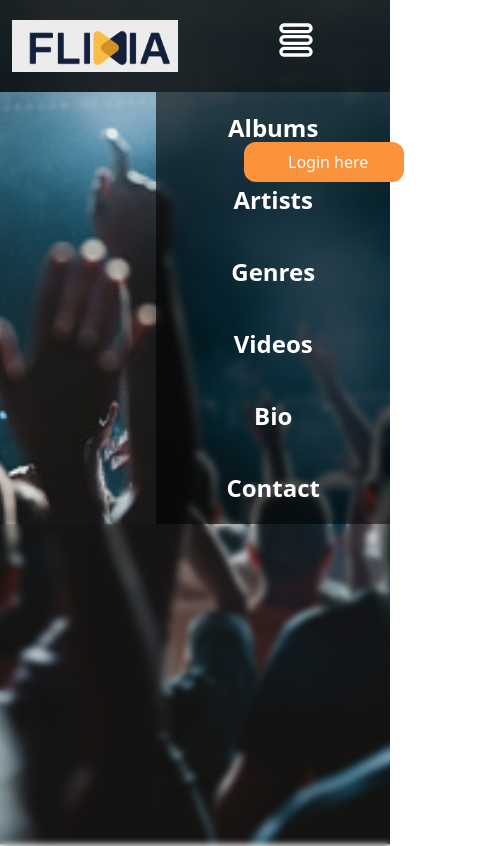
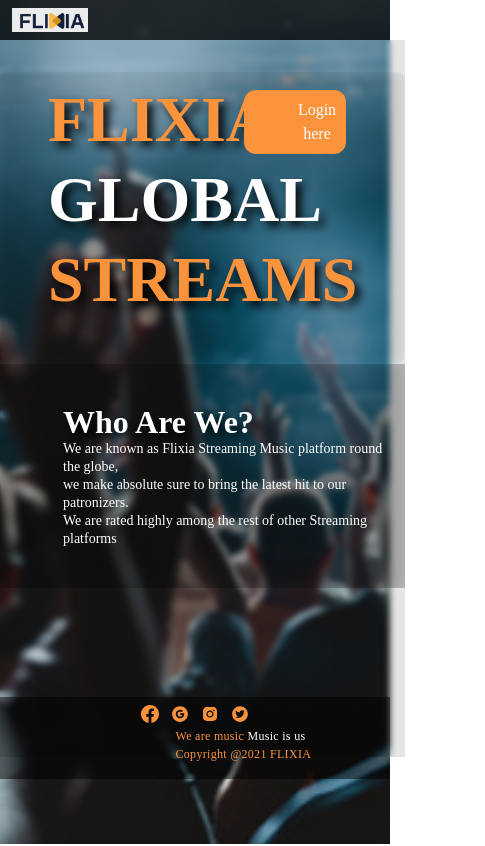
Before and after one commit to ife-chukwu/Flixia-Project, a React (Create React App) app: page / in a window 390 px wide. Shown: the top 846 px of the page, 485 px wide, since content can reach past the window. Built offline with nearby package versions, Linux system fonts and the light colour scheme.

Commit message:
Flixia responsiveness

```diff
--- a/src/App.js
+++ b/src/App.js
@@ -4,7 +4,7 @@ import Hero from "./Components/HeroPage";
 function App() {
   return (
     <div>
-      <Hero className="bg-hero-image" />
+      <Hero className="lg:bg-hero-image" />
     </div>
   );
 }
--- a/src/Components/HeroItems.js
+++ b/src/Components/HeroItems.js
@@ -2,16 +2,16 @@ import React from "react";
 
 const HeroItems = () => {
   return (
-    <div className=" text-white leading-[5rem]  py-[2rem] bg-black/10 backdrop-blur-[3px] h-[85vh] relative">
+    <div className="text-white leading-[5rem]  py-[2rem] bg-black/10 backdrop-blur-[3px] h-[85vh] relative">
       <div className="flex " data-aos="fade-up"
-     data-aos-anchor-placement="top-center"
+      data-aos-anchor-placement="top-center"
      data-aos-duration="3000"
      >
 
         <h1
           className=" text-shadow text-[4rem] font-extrabold
       text-orange-400 rounded-lg bg-black/0 backdrop-blur-[5px]
-       pt-2 pb-11  px-12 w-[50%]"
+       pt-2 pb-11  px-12 "
         >
           {" "}
           FLIXIA
@@ -21,7 +21,7 @@ const HeroItems = () => {
           STREAMS
         </h1>
       </div>
-      <div className=" bg-black/20 backdrop-blur-[5px] w-[50%] py-10">
+      <div className=" bg-black/20 backdrop-blur-[5px]  px-2 py-10">
         <h1 className="text-shadow text-white flex   text-[2rem] font-bold pl-[55px] leading-9">
           Who Are We?
         </h1>
--- a/src/Components/HeroPage.js
+++ b/src/Components/HeroPage.js
@@ -1,8 +1,9 @@
 import React from "react";
 import { HiOutlineSearch } from "react-icons/hi";
-import { TiThMenuOutline } from "react-icons/ti";
-import {BsFacebook} from 'react-icons/bs'
-import {AiFillGoogleCircle} from 'react-icons/ai'
+import { BsFacebook } from "react-icons/bs";
+import { AiFillGoogleCircle } from "react-icons/ai";
+import { AiFillInstagram } from "react-icons/ai";
+import { AiFillTwitterCircle } from "react-icons/ai";
 import { useState } from "react";
 import NavbarMd from "./NavbarMd";
 import HeroItems from "./HeroItems";
@@ -41,20 +42,18 @@ function Hero() {
   };
   return (
     <div className="bg-hero-image bg-no-repeat bg-cover bg-bottom w-full h-[100vh]">
-      <div className="flex text-[20px] items-center   justify-between  w-[100%]  bg-black/60 hover:bg-black/80 transition duration-700 ease-in-out backdrop-blur-[3px] pt-2 pb-5 ">
+      <div className=" h-10 lg:h-[80px] w-[100%] flex text-[20px] items-center   justify-between    bg-black/60 hover:bg-black/80 transition duration-700 ease-in-out backdrop-blur-[3px] pt-2 pb-5 ">
         <figure className="">
           <img
             src="Flixialogo.png"
             alt="Flixia"
-            className="px-3 w-[190px] h-15  items-center mt-3  shadow-2xl  "
-            data-aos="zoom-in-left"
-            data-aos-duration="3000"
+            className="w-[100px] md:w-[190px] h-15 px-3 items-center mt-3  shadow-2xl  "
+            data-aos="md:zoom-in-left"
+            data-aos-duration="md:3000"
           />
         </figure>
 
-        <TiThMenuOutline className="text-white  hover:text-orange-400 mr-[19%] transition duration-500 ease-in-out text-[40px] cursor-pointer  md:hidden" />
-
-        <ul className=" hidden  md:flex flex-row text-white gap-5 px-9 pt-4 items-center font-normal text-base  cursor-pointer  ">
+        <ul className=" hidden  lg:flex flex-row text-white gap-5 px-9 pt-4 items-center font-normal text-base  cursor-pointer  ">
           <li
             className="text-white hover:text-orange-400"
             onClick={buttonHandler}
@@ -108,8 +107,8 @@ function Hero() {
       </div>
       <div className="flex flex-col pl-[60%] absolute  z-30">
         <button
-          className="flex   border-2xl bg-orange-400 hover:bg-orange-500 hover:text-white transition duration-400 text-white pl-11 py-2 mr-11
-          rounded-xl items-center text-base w-40 mt-[50px] ml-[10px] "
+          className="w-[100px]py-0 flex  text-[12px]  md:w-40 flex border-2xl bg-orange-400 hover:bg-orange-500 hover:text-white transition duration-400 text-white pl-11 py-2 mr-11
+          rounded-xl items-center text-base  mt-[50px] ml-[10px] "
           onClick={openFormHandler}
         >
           {openForm ? "Close form" : "Login here"}
@@ -154,20 +153,35 @@ function Hero() {
                 className=" w-[400px] py-2 outline-none  rounded-2xl text-lg p-4"
               />
 
-              <button className="flex   border-2xl bg-orange-400  hover:bg-orange-500 hover:text-white  transition duration-400 text-white pl-[50px] py-3   rounded-xl items-center text-base ml-[120px] w-40 mt-11 shadow-lg shadow-black">
+              <button className="lg:flex border-2xl bg-orange-400  hover:bg-orange-500 hover:text-white  transition duration-400 text-white pl-[50px] py-3   rounded-xl items-center text-base ml-[120px] w-40 mt-11 shadow-lg shadow-black">
                 Submit
               </button>
             </form>
           )}
         </div>
       </div>
-      <NavbarMd />
-      <HeroItems className="relative" />
-      <div className="bg-black/50 absolute mt-[-50px] w-full py-5 hover:bg-black hover:text-white  transition duration-700">
-        <footer className="flex justify-center">
-       <BsFacebook />
-       <AiFillGoogleCircle />
+      <div className="flex">
+        <HeroItems className="relative" />
+        <NavbarMd />
+      </div>
+      <div className="bg-black/50 absolute mt-[-60px] w-full  hover:bg-black  transition duration-700 text-orange-400">
+        <footer className="flex justify-center items-center gap-3 text-lg mt-2 cursor-pointer">
+          <BsFacebook className="hover:text-white transition duration-700 text-lg" />
+          <AiFillGoogleCircle className="hover:text-white transition duration-700 text-lg" />
+          <AiFillInstagram className="hover:text-white transition duration-700 text-lg" />
+          <AiFillTwitterCircle className="hover:text-white transition duration-700 text-lg" />
         </footer>
+        <div className="flex flex-col justify-center mt-1 ml-[45%]">
+          <p className="tracking-wide">
+            We are music{" "}
+            <span className="text-white hover:text-orange  transition duration-700">
+              Music is us
+            </span>
+          </p>
+          <p className="tracking-wide text-orange-400 hover:text-white transition duration-700 pb-4">
+            Copyright @2021 FLIXIA
+          </p>
+        </div>
       </div>
     </div>
   );
--- a/src/Components/NavbarMd.js
+++ b/src/Components/NavbarMd.js
@@ -1,8 +1,28 @@
 import React from "react";
+import { TiThMenuOutline } from "react-icons/ti";
+import { MdOutlineClear } from "react-icons/md";
+import { useState } from "react";
 const NavbarMd = () => {
+  const [openNav, setOpenNav] = useState(false);
+  const openNavHandler = () => {
+    setOpenNav((currentnav) => !currentnav);
+  };
   return (
     <div className="flex justify-end text-center ">
-      <ul className=" text-2xl text-white  px-[70px] font-semibold items-start bg-black/60 hover:bg-black/80 transition duration-700 ease-in-out backdrop-blur-[3px] md:hidden relative cursor-pointer">
+      {openNav ? (
+        <MdOutlineClear
+          onClick={openNavHandler}
+          className=" flex justify-end text-white  hover:text-orange-400 transition duration-100 ease-in-out text-[30px] cursor-pointer mt-[-30px] z-50 lg:hidden  mr-[-60px]"
+        />
+      ) : (
+        < TiThMenuOutline
+          onClick={openNavHandler}
+          className="mt-[-5px] text-[20px] mt-[-35px] md:flex justify-end text-white  hover:text-orange-400 transition duration-100 ease-in-out text-[30px] cursor-pointer mt-[-60px] z-50 md:hidden  mr-[50px]"
+        />
+      )}
+
+      {openNav && (
+        <ul className=" md:absolute text-1xl text-white  px-[30px] font-semibold items-start bg-black/60 transition duration-700 ease-in-out backdrop-blur-[3px] lg:hidden relative z-20 cursor-pointer">
           <li className="text-white hover:text-orange-400 py-5">Albums</li>
           <li className="text-white hover:text-orange-400 py-5">Artists</li>
           <li className="text-white hover:text-orange-400 py-5">Genres</li>
@@ -10,6 +30,7 @@ const NavbarMd = () => {
           <li className="text-white hover:text-orange-400 py-5">Bio</li>
           <li className="text-white hover:text-orange-400 py-5">Contact</li>
         </ul>
+      )}
     </div>
   );
 };
--- a/src/index.css
+++ b/src/index.css
@@ -1,3 +1,16 @@
 @tailwind base;
 @tailwind components;
 @tailwind utilities;
+
+@import url('https://fonts.googleapis.com/css2?family=Pacifico&family=Poppins:ital,wght@0,500;0,600;1,200;1,500;1,600&display=swap');
+
+
+
+body{
+  font-family: Poppins;
+  font-size: 12px;
+
+}
+.text-shadow{
+  text-shadow: 5px 5px 10px black;
+}
--- a/tailwind.config.js
+++ b/tailwind.config.js
@@ -4,10 +4,11 @@ module.exports = {
     "./src/**/*.{js,jsx,ts,tsx}",
   ],
   theme: {
-    extend: {
+      extend: {
       backgroundImage:{
         'hero-image':'url("./Components/Images/crowd.jpg")'
    },
+
     },
   },
   plugins: [],
```
Lines whose indentation alone changed are shown as unchanged.
